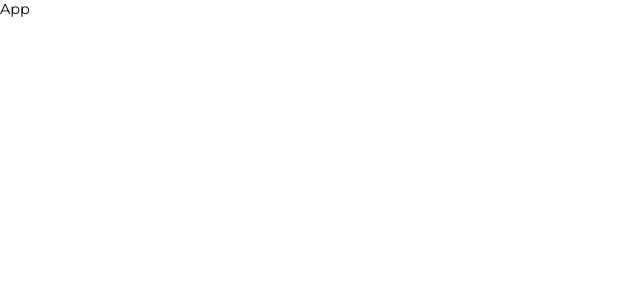
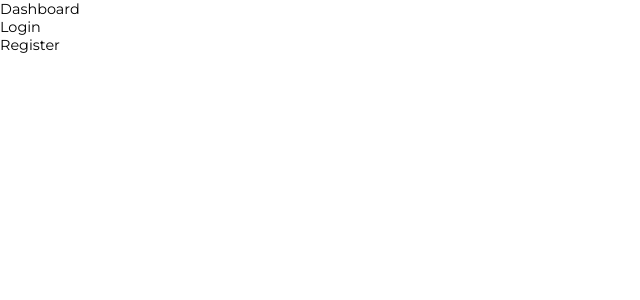
Before and after one commit to limberjhonathan/Login-e-Register-Vite, a React (Vite) app in the folder client/: page / in a window 1280 px wide. Shown: the top 300 px of the page, without its empty margins (0-640 px from the left). Built offline with nearby package versions, Linux system fonts and the light colour scheme.

Commit message:
Dashboard, Login e Register

```diff
--- a/client/src/App.jsx
+++ b/client/src/App.jsx
@@ -1,10 +1,15 @@
 import './App.css'
+import Dashboard from './Components/Dashboard/Dashboard'
+import Login from './Components/Login/Login'
+import Register from './Components/Register/Register'
 
 function App() {
 
   return (
     <div>
-      App
+      <Dashboard/>
+      <Login/>
+      <Register/>
     </div>
   )
 }
--- /dev/null
+++ b/client/src/Components/Dashboard/Dashboard.jsx
@@ -0,0 +1,5 @@
+export default function Dashboard() {
+    return (
+        <div>Dashboard</div>
+    )
+}
--- /dev/null
+++ b/client/src/Components/Login/Login.css
@@ -0,0 +1 @@
+/*# sourceMappingURL=Login.css.map */
--- /dev/null
+++ b/client/src/Components/Login/Login.jsx
@@ -0,0 +1,8 @@
+// import React from "react";
+import './Login.css';
+
+export default function Login() {
+    return (
+        <div>Login</div>
+    );
+}
--- /dev/null
+++ b/client/src/Components/Register/Register.css
@@ -0,0 +1 @@
+/*# sourceMappingURL=Register.css.map */
--- /dev/null
+++ b/client/src/Components/Register/Register.jsx
@@ -0,0 +1,8 @@
+// import React from "react"
+import './Register.css'
+
+export default function Register() {
+    return (
+        <div>Register</div>
+    )
+}
```
Also changed, not shown: client/src/Components/Login/Login.scss (added), client/src/Components/Register/Register.scss (added), 2 other files (tests, documents, lock files or other folders).
